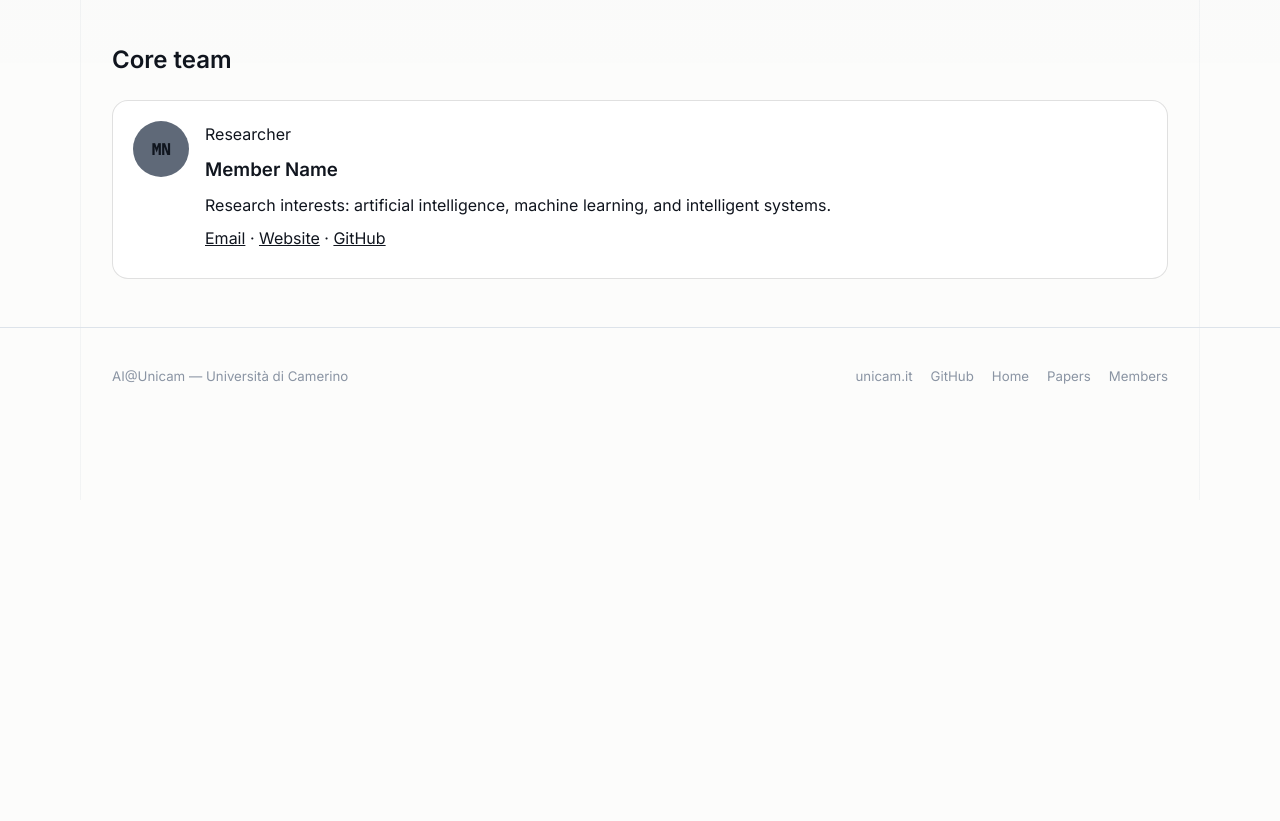
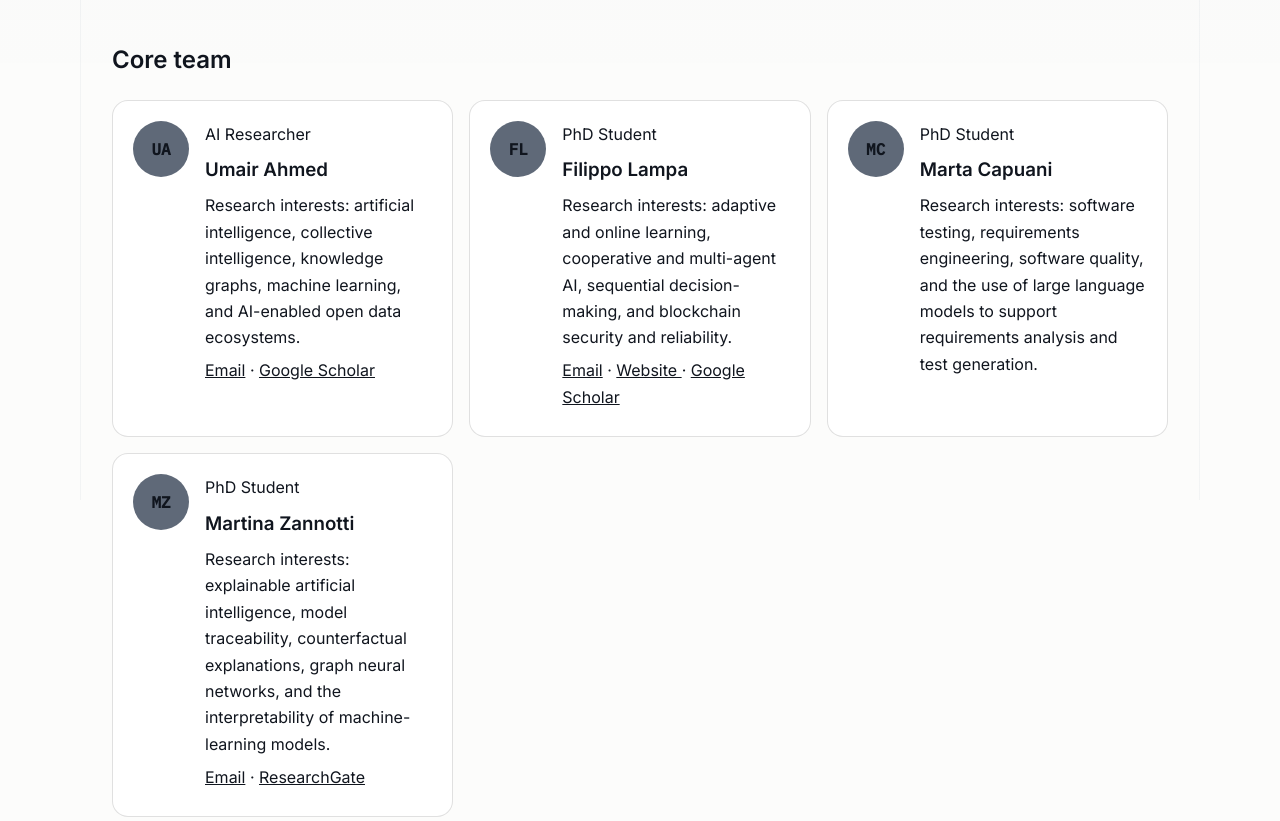
Before and after one commit to AI-Unicam/AI-Unicam.github.io, a plain HTML site: page members.html in a window 1280 px wide. Shown: the part 300-1121 px from the top of the page. Before the commit the page ends 800 px from the top, so only its background shows below. Drawn offline with Linux system fonts and the light colour scheme.

Commit message:
Update members.html

```diff
--- a/members.html
+++ b/members.html
@@ -144,30 +144,155 @@
 
       <div class="member-grid">
 
+  <!-- Umair Ahmed -->
   <article class="member-card">
-          <div class="member-avatar">MN</div>
+    <div class="member-avatar" aria-hidden="true">UA</div>
 
     <div class="member-info">
       <span class="tag">
-              <span class="lang-en">Researcher</span>
-              <span class="lang-it">Ricercatore</span>
+        <span class="lang-en">AI Researcher</span>
+        <span class="lang-it">Ricercatore IA</span>
       </span>
 
-            <h3>Member Name</h3>
+      <h3>Umair Ahmed</h3>
 
       <p>
         <span class="lang-en">
-                Research interests: artificial intelligence, machine learning, and intelligent systems.
+          Research interests: artificial intelligence, collective intelligence,
+          knowledge graphs, machine learning, and AI-enabled open data ecosystems.
         </span>
+
         <span class="lang-it">
-                Interessi di ricerca: intelligenza artificiale, machine learning e sistemi intelligenti.
+          Interessi di ricerca: intelligenza artificiale, intelligenza collettiva,
+          knowledge graph, machine learning ed ecosistemi open data supportati dall’IA.
         </span>
       </p>
 
       <p class="meta">
-              <a href="mailto:name@example.com">Email</a> ·
-              <a href="#" target="_blank" rel="noopener">Website</a> ·
-              <a href="#" target="_blank" rel="noopener">GitHub</a>
+        <a href="mailto:umair.ahmed@unicam.it">Email</a> ·
+        <a
+          href="https://scholar.google.com/citations?user=XRj3UHUAAAAJ&hl=en"
+          target="_blank"
+          rel="noopener noreferrer"
+        >
+          Google Scholar
+        </a>
+      </p>
+    </div>
+  </article>
+
+
+  <!-- Filippo Lampa -->
+  <article class="member-card">
+    <div class="member-avatar" aria-hidden="true">FL</div>
+
+    <div class="member-info">
+      <span class="tag">
+        <span class="lang-en">PhD Student</span>
+        <span class="lang-it">Dottorando</span>
+      </span>
+
+      <h3>Filippo Lampa</h3>
+
+      <p>
+        <span class="lang-en">
+          Research interests: adaptive and online learning, cooperative and
+          multi-agent AI, sequential decision-making, and blockchain security
+          and reliability.
+        </span>
+
+        <span class="lang-it">
+          Interessi di ricerca: apprendimento adattivo e online, IA cooperativa
+          e multi-agente, processi decisionali sequenziali, sicurezza e
+          affidabilità delle blockchain.
+        </span>
+      </p>
+
+      <p class="meta">
+        <a href="mailto:filippo.lampa@unicam.it">Email</a> ·
+        <a
+          href="https://filippo-lampa.github.io/"
+          target="_blank"
+          rel="noopener noreferrer"
+        >
+          Website
+        </a> ·
+        <a
+          href="https://scholar.google.com/citations?user=NrJAPq8AAAAJ&hl=en"
+          target="_blank"
+          rel="noopener noreferrer"
+        >
+          Google Scholar
+        </a>
+      </p>
+    </div>
+  </article>
+
+
+  <!-- Marta Capuani -->
+  <article class="member-card">
+    <div class="member-avatar" aria-hidden="true">MC</div>
+
+    <div class="member-info">
+      <span class="tag">
+        <span class="lang-en">PhD Student</span>
+        <span class="lang-it">Dottoranda</span>
+      </span>
+
+      <h3>Marta Capuani</h3>
+
+      <p>
+        <span class="lang-en">
+          Research interests: software testing, requirements engineering,
+          software quality, and the use of large language models to support
+          requirements analysis and test generation.
+        </span>
+
+        <span class="lang-it">
+          Interessi di ricerca: software testing, ingegneria dei requisiti,
+          qualità del software e utilizzo dei large language model per
+          supportare l’analisi dei requisiti e la generazione dei test.
+        </span>
+      </p>
+    </div>
+  </article>
+
+
+  <!-- Martina Zannotti -->
+  <article class="member-card">
+    <div class="member-avatar" aria-hidden="true">MZ</div>
+
+    <div class="member-info">
+      <span class="tag">
+        <span class="lang-en">PhD Student</span>
+        <span class="lang-it">Dottoranda</span>
+      </span>
+
+      <h3>Martina Zannotti</h3>
+
+      <p>
+        <span class="lang-en">
+          Research interests: explainable artificial intelligence, model
+          traceability, counterfactual explanations, graph neural networks,
+          and the interpretability of machine-learning models.
+        </span>
+
+        <span class="lang-it">
+          Interessi di ricerca: intelligenza artificiale spiegabile,
+          tracciabilità dei modelli, spiegazioni controfattuali, graph neural
+          network e interpretabilità dei modelli di machine learning.
+        </span>
+      </p>
+
+      <p class="meta">
+        <a href="mailto:martina.zannotti@unicam.it">Email</a> ·
+        <a
+          href="https://www.researchgate.net/profile/Martina-Zannotti"
+          target="_blank"
+          rel="noopener noreferrer"
+        >
+          ResearchGate
+        </a>
       </p>
     </div>
   </article>
```
Lines whose indentation alone changed are shown as unchanged.
